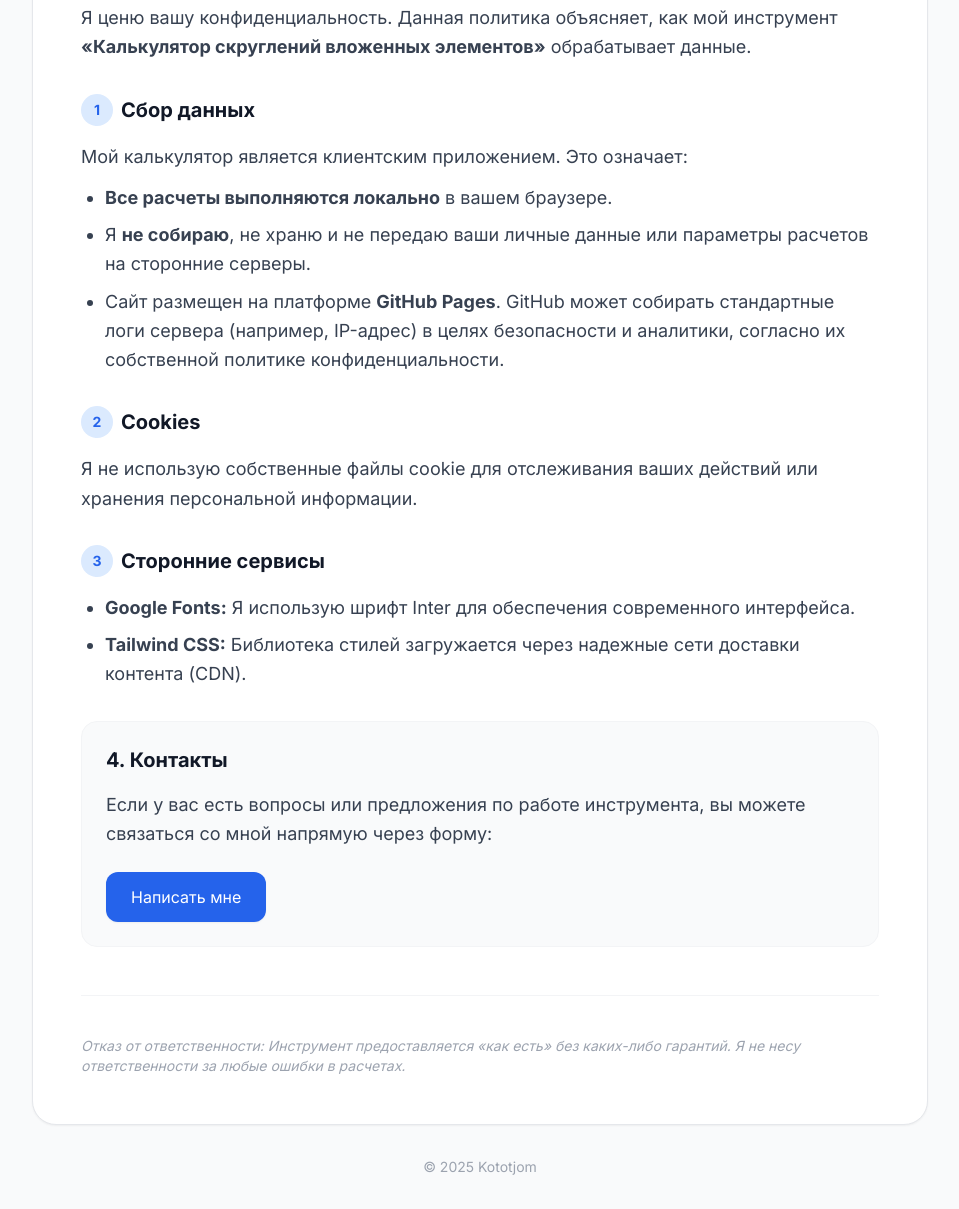
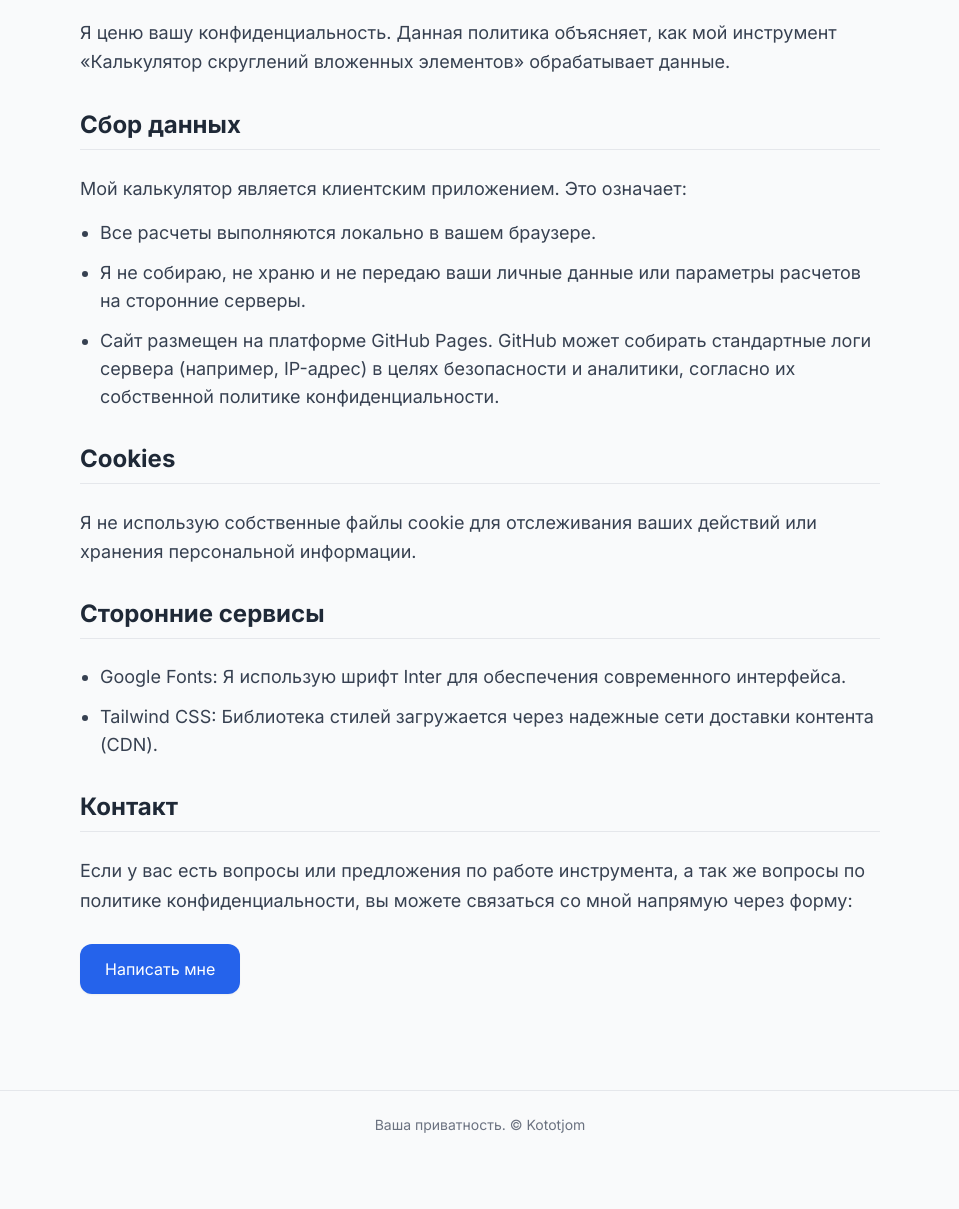
Before and after one commit to kototjom/calculator, a plain HTML site: page приватность/index.html in a window 1280 px wide. Shown: the part 246-1455 px from the top of the page, without its empty margins (160-1119 px from the left). After the commit the page ends 1413 px from the top, so only its background shows below. Drawn offline with nearby package versions, Linux system fonts and the light colour scheme.

Commit message:
Add floating warning and update privacy page layout
Introduced a floating warning banner in the main calculator for small radius values, including session-based dismissal and improved error handling. The privacy policy page received a new layout, updated meta tags, and clearer sectioning for better readability and SEO.

```diff
--- a/приватность/index.html
+++ b/приватность/index.html
@@ -1,28 +1,53 @@
 <!DOCTYPE html>
 <html lang="ru">
+
 <head>
     <meta charset="UTF-8">
     <meta name="viewport" content="width=device-width, initial-scale=1.0">
-    <title>Приватность</title>
+    <title>Калькулятор скруглений вложенных элементов</title>
+    <meta name="description" content="Удобный калькулятор для расчёта скруглений у вложенных элементов.">
+    <meta name="keywords" content="калькулятор скруглений, fillet calculator, дизайн, UI, geometry, web development, вложенные элементы">
+    <meta name="author" content="@kototjom">
+
+    <meta property="og:type" content="website">
+    <meta property="og:title" content="Калькулятор скруглений вложенных элементов">
+    <meta property="og:description" content="Инструмент, который помогает рассчитать идеальные скругления у вложенных элементов.">
+    <meta property="og:url" content="https://calc.kototjom.top/">
+    <meta property="og:image" content="https://calc.kototjom.top/preview.png">
+
+    <meta name="twitter:card" content="summary_large_image">
+    <meta name="twitter:title" content="Калькулятор скруглений вложенных элементов">
+    <meta name="twitter:description" content="Инструмент, который помогает рассчитать идеальные скругления у вложенных элементов.">
+    <meta name="twitter:image" content="https://calc.kototjom.top/preview.png">
+
     <script src="https://cdn.tailwindcss.com"></script>
     <link href="https://fonts.googleapis.com/css2?family=Inter:wght@400;600;700&display=swap" rel="stylesheet">
+
     <style>
+        :root {
+            --primary-color: #5379f7;
+            --secondary-color: #28a745;
+            --danger-color: #ef4444;
+        }
+
         body {
             font-family: 'Inter', sans-serif;
             background-color: #ffffff;
             color: #1f2937;
         }
+
         .content-section {
+            padding: 1rem 0;
             max-width: 800px;
             margin: 0 auto;
         }
     </style>
 </head>
+
 <body class="min-h-screen bg-gray-50 p-4 md:p-8">
 
-    <main class="container mx-auto max-w-4xl w-full">
-        <div class="bg-white rounded-3xl p-8 md:p-12 border border-gray-200 shadow-sm">
-
+    <main class="container mx-auto max-w-7xl w-full">
+        <div class="content-section mt-12">
             <header class="mb-10">
                 <a href="/" class="text-blue-600 hover:text-blue-700 font-semibold flex items-center gap-2 mb-6 transition-colors">
                     <svg xmlns="http://www.w3.org/2000/svg" class="h-5 w-5" viewBox="0 0 20 20" fill="currentColor">
@@ -34,63 +59,50 @@
                 <p class="text-gray-500 mt-4">Дата вступления в силу: 26 декабря 2025 года</p>
             </header>
 
-            <div class="space-y-8 text-lg leading-relaxed text-gray-700">
-                <section>
-                    <p>Я ценю вашу конфиденциальность. Данная политика объясняет, как мой инструмент <strong>«Калькулятор скруглений вложенных элементов»</strong> обрабатывает данные.</p>
-                </section>
+            <p class="text-lg leading-relaxed text-gray-700 mb-8">
+                Я ценю вашу конфиденциальность. Данная политика объясняет, как мой инструмент «Калькулятор скруглений вложенных элементов» обрабатывает данные.
+            </p>
 
-                <section>
-                    <h2 class="text-xl font-bold text-gray-900 mb-4 flex items-center gap-2">
-                        <span class="bg-blue-100 text-blue-600 w-8 h-8 rounded-full flex items-center justify-center text-sm">1</span>
-                        Сбор данных
-                    </h2>
-                    <p>Мой калькулятор является клиентским приложением. Это означает:</p>
-                    <ul class="list-disc pl-6 mt-3 space-y-2">
-                        <li><strong>Все расчеты выполняются локально</strong> в вашем браузере.</li>
-                        <li>Я <strong>не собираю</strong>, не храню и не передаю ваши личные данные или параметры расчетов на сторонние серверы.</li>
-                        <li>Сайт размещен на платформе <strong>GitHub Pages</strong>. GitHub может собирать стандартные логи сервера (например, IP-адрес) в целях безопасности и аналитики, согласно их собственной политике конфиденциальности.</li>
+            <h2 class="text-2xl font-bold text-gray-800 mb-6 border-b pb-2">Сбор данных</h2>
+            <div class="text-lg leading-relaxed text-gray-700 mb-8">
+                <p class="mb-4">Мой калькулятор является клиентским приложением. Это означает:</p>
+                <ul class="list-disc pl-5 space-y-3 text-lg text-gray-700">
+                    <li>Все расчеты выполняются локально в вашем браузере.</li>
+                    <li>Я не собираю, не храню и не передаю ваши личные данные или параметры расчетов на сторонние серверы.</li>
+                    <li>Сайт размещен на платформе GitHub Pages. GitHub может собирать стандартные логи сервера (например, IP-адрес) в целях безопасности и аналитики, согласно их собственной политике конфиденциальности.</li>
                 </ul>
-                </section>
+            </div>
 
-                <section>
-                    <h2 class="text-xl font-bold text-gray-900 mb-4 flex items-center gap-2">
-                        <span class="bg-blue-100 text-blue-600 w-8 h-8 rounded-full flex items-center justify-center text-sm">2</span>
-                        Cookies
-                    </h2>
-                    <p>Я не использую собственные файлы cookie для отслеживания ваших действий или хранения персональной информации.</p>
-                </section>
+            <h2 class="text-2xl font-bold text-gray-800 mb-6 border-b pb-2">Cookies</h2>
+            <p class="text-lg leading-relaxed text-gray-700 mb-8">
+                Я не использую собственные файлы cookie для отслеживания ваших действий или хранения персональной информации.
+            </p>
 
-                <section>
-                    <h2 class="text-xl font-bold text-gray-900 mb-4 flex items-center gap-2">
-                        <span class="bg-blue-100 text-blue-600 w-8 h-8 rounded-full flex items-center justify-center text-sm">3</span>
-                        Сторонние сервисы
-                    </h2>
-                    <ul class="list-disc pl-6 space-y-2">
-                        <li><strong>Google Fonts:</strong> Я использую шрифт Inter для обеспечения современного интерфейса.</li>
-                        <li><strong>Tailwind CSS:</strong> Библиотека стилей загружается через надежные сети доставки контента (CDN).</li>
+            <h2 class="text-2xl font-bold text-gray-800 mb-6 border-b pb-2">Сторонние сервисы</h2>
+            <div class="text-lg leading-relaxed text-gray-700 mb-8">
+                <ul class="list-disc pl-5 space-y-3 text-lg text-gray-700">
+                    <li>Google Fonts: Я использую шрифт Inter для обеспечения современного интерфейса.</li>
+                    <li>Tailwind CSS: Библиотека стилей загружается через надежные сети доставки контента (CDN).</li>
                 </ul>
-                </section>
+            </div>
 
-                <section class="bg-gray-50 rounded-2xl p-6 border border-gray-100">
-                    <h2 class="text-xl font-bold text-gray-900 mb-4">4. Контакты</h2>
-                    <p class="mb-6">Если у вас есть вопросы или предложения по работе инструмента, вы можете связаться со мной напрямую через форму:</p>
+            <h2 class="text-2xl font-bold text-gray-800 mb-6 border-b pb-2">Контакт</h2>
+            <p class="text-lg leading-relaxed text-gray-700 mb-8">
+                Если у вас есть вопросы или предложения по работе инструмента, а так же вопросы по политике конфиденциальности, вы можете связаться со мной напрямую через форму:<br><br>
                 <a href="https://tally.so/r/w7Bdkz" target="_blank" class="inline-flex items-center justify-center px-6 py-3 border border-transparent text-base font-medium rounded-xl text-white bg-blue-600 hover:bg-blue-700 transition-colors shadow-sm">
                     Написать мне
                 </a>
-                </section>
+            </p>
         </div>
 
-            <footer class="mt-12 pt-8 border-t border-gray-100 text-sm text-gray-400">
-                <p class="mt-2 italic">Отказ от ответственности: Инструмент предоставляется «как есть» без каких-либо гарантий. Я не несу ответственности за любые ошибки в расчетах.</p>
-            </footer>
-        </div>
-
-        <div class="mt-8 text-center text-gray-400 text-sm">
-            <p>© <span id="current-year"></span> <a href="https://kototjom.top" class="hover:underline">Kototjom</a></p>
+        <div class="mt-12 pt-6 border-t text-center text-gray-500 text-sm">
+            <p>
+                <a href="/приватность/" class="hover:underline">Ваша приватность.</a> © <span id="current-year"></span>
+                <a href="https://kototjom.top" class="hover:underline">Kototjom</a>
+            </p>
         </div>
     </main>
-<script>
-  document.getElementById("current-year").textContent = new Date().getFullYear();
-</script>
+
 </body>
+
 </html>
```
Also changed, not shown: index.html (+96 -59 lines). Lines whose indentation alone changed are shown as unchanged.
